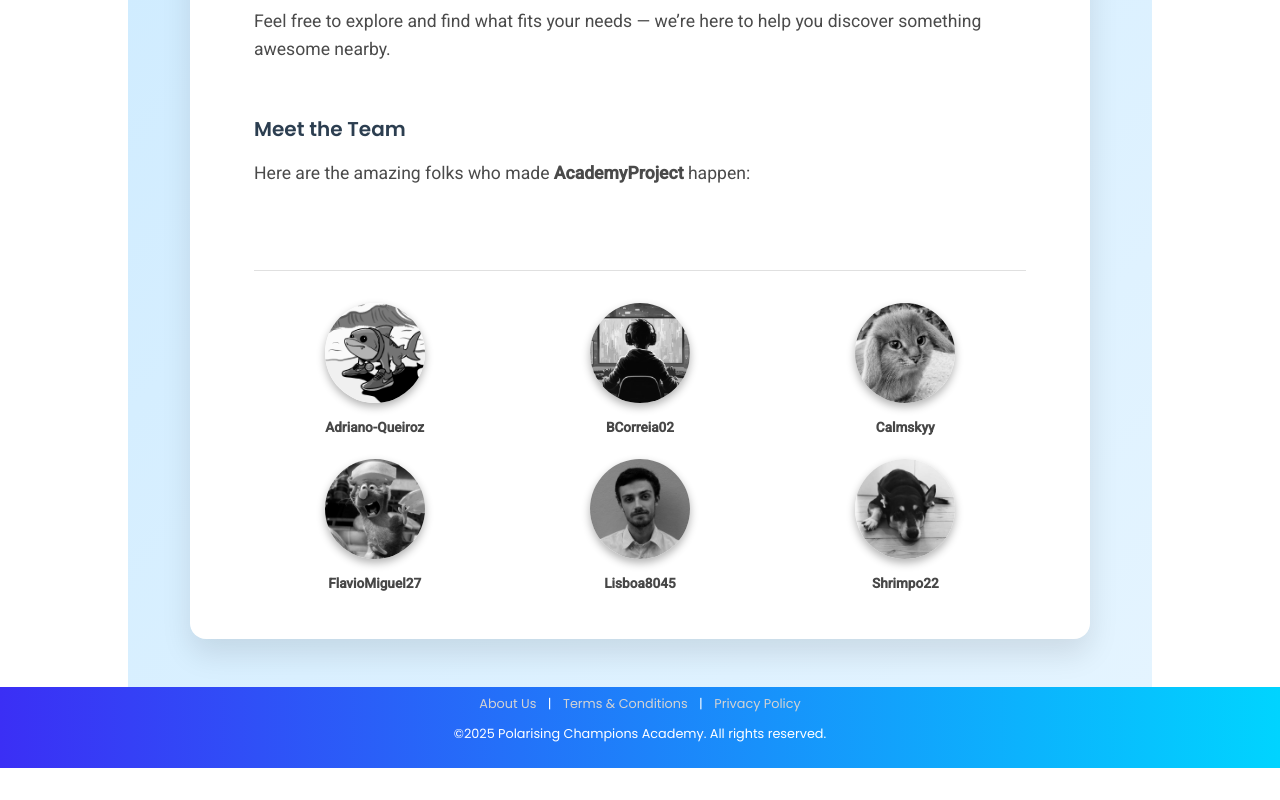
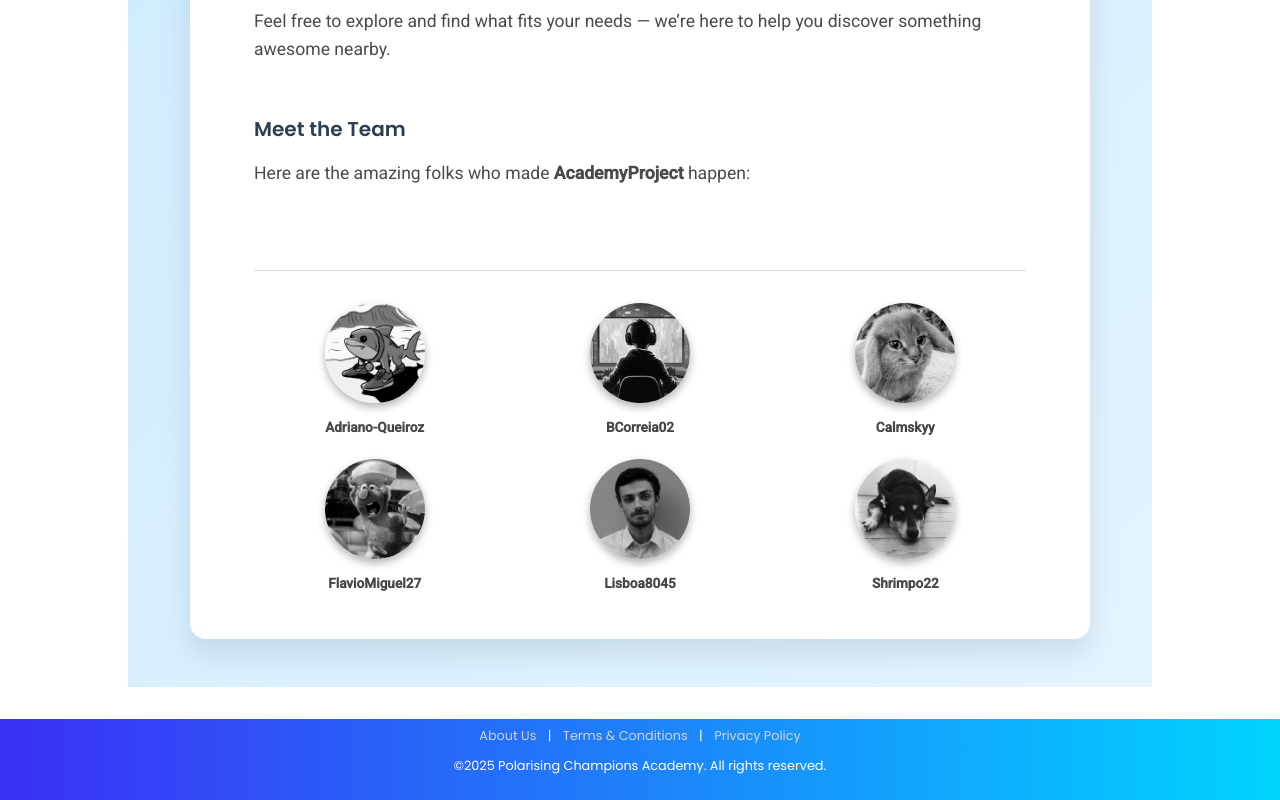
Before and after one commit to Lisboa8045/academy-project, an Angular app in the folder frontend/: page /about in a window 1280 px wide. Shown: the part 522-1322 px from the top of the page. Before the commit the page ends 1290 px from the top, so only its background shows below. Built offline with nearby package versions, Linux system fonts and the light colour scheme; no server answers.

Commit message:
PR Comments - add margin to footer, remove shadow from users

```diff
--- a/frontend/src/app/footer/app-footer.component.css
+++ b/frontend/src/app/footer/app-footer.component.css
@@ -5,6 +5,7 @@
   text-align: center;
   font-size: 0.8rem;
   font-family: 'Poppins', sans-serif;
+  margin-top: 2rem;
 }
 
 .footer a {
--- a/frontend/src/app/info-pages/about/about.component.css
+++ b/frontend/src/app/info-pages/about/about.component.css
@@ -63,7 +63,6 @@
 .avatar-link:hover {
   filter: grayscale(0%);
   transform: scale(1.12);
-  box-shadow: 0 8px 16px rgba(0, 0, 0, 0.15);
 }
 
 .avatar-link img {
```
